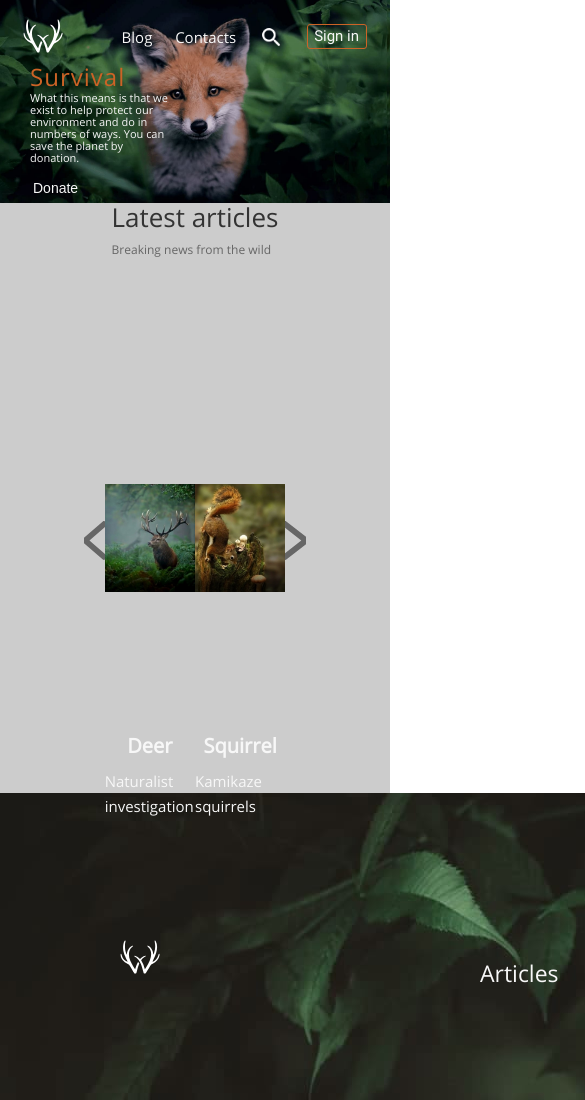
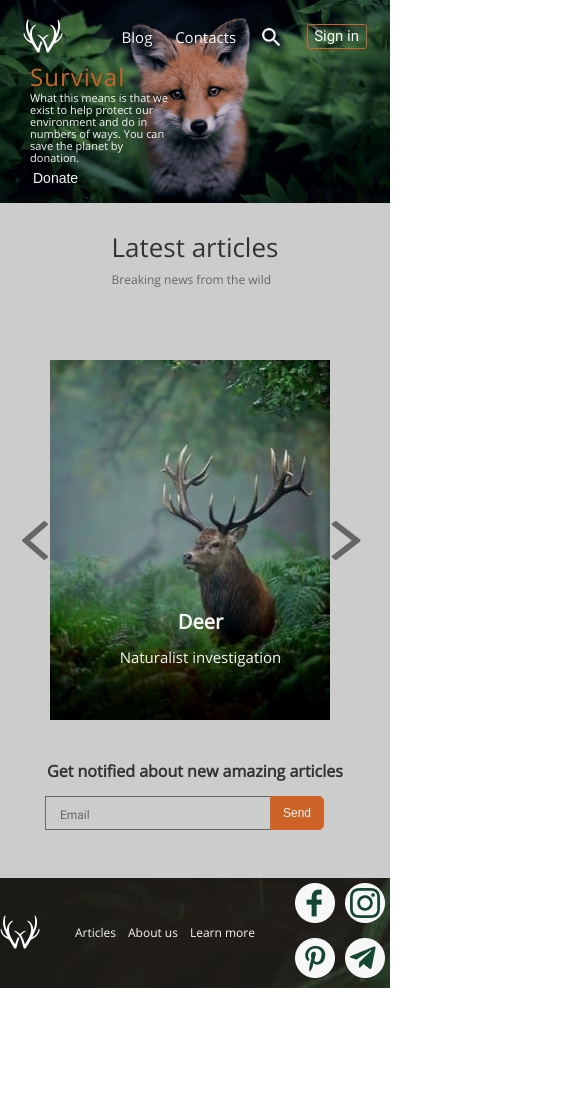
Before and after one commit to SergeyZenkovich/wildlife-demo, a plain HTML site: page index.html in a window 390 px wide. Shown: the top 1100 px of the page, 585 px wide, since content can reach past the window. After the commit the page ends 988 px from the top, so only its background shows below. Drawn offline with Linux system fonts and the light colour scheme.

Commit message:
feat: end adaptive

```diff
--- a/css/styles.css
+++ b/css/styles.css
@@ -478,7 +478,7 @@ footer .logoBlock__text{
   }
   .latestArticlesBlock__headingsBlock{
     position: relative;
-    top: 10px;
+    top: 20px;
     left: auto;
   }
   .latestArticlesBlock__heading{
@@ -501,7 +501,7 @@ footer .logoBlock__text{
     display: flex;
     justify-content: space-between;
     align-items: center;
-    width: 60%;
+    width: 690px;
     height: 360px;
   }
   .slider__nextButton,
@@ -512,15 +512,23 @@ footer .logoBlock__text{
     height: 65px;
   }
   .slider__prevButton{
-    left: 0px;
+    left: -10px;
   }
   .slider__nextButton{
-    right: 0px;
+    right: -10px;
   }
   .slider__slide{
     position: relative;
-    width: auto;
-    height: auto;
+  }
+  .slider__slidesWrapper{
+    width: 650px;
+    height: 360px;
+    overflow: hidden;
+  }
+  .slider__slides{
+    display: flex;
+    justify-content: space-between;
+    width: 950px;
   }
   .slide1{
     left: auto;
@@ -530,7 +538,6 @@ footer .logoBlock__text{
   }
   .slide3{
     left: auto;
-    display: none;
   }
   .slider__slideHeading{
     font-size: 20px;
@@ -544,17 +551,72 @@ footer .logoBlock__text{
   }
 
 
-  /* .latestArticlesBlock{
+  .getNotifiedSection{
     position: relative;
-    width: 83%;
-    height: auto;
+    top: 40px;
+    left: auto;
+    width: 85%;
+    margin: 0 auto;
+  }
+  .getNotifiedSection__heading{
+    font-size: 25px;
+    line-height: 30px;
+  }
+  .getNotifiedSection__form{
+    position: relative;
+    top: auto;
+    width: 660px;
+  }
+  .getNotifiedSection__input{
+    position: relative;
+    left: auto;
+    width: 540px;
+    height: 58px;
+    font-size: 21px;
+  }
+  .getNotifiedSection__input::placeholder{
+    position: relative;
+    left: 12px;
+    top: 2px;
+    font-size: 21px;
+  }
+  .getNotifiedSection__button{
+    left: 539px;
+    width: 108px;
+    height: 58px;
+    font-size: 21px;
   }
 
   footer{
     position: relative;
     width: 100%;
     height: auto;
-  } */
+  }
+  .footerNavigation{
+    position: relative;
+    left: 90px;
+    width: 320px;
+  }
+  .footerNavigation__link{
+    font-size: 18px;
+    line-height: 40px;
+  }
+  .socials{
+    position: relative;
+    left: auto;
+    top: auto;
+    width: 240px;
+  }
+  footer .logoBlock{
+    position: relative;
+    left: 0px;
+    top: auto;
+  }
+  footer .logoBlock__text{
+    position: relative;
+    left: 15px;
+    top: -2px;
+    font-size: 30px;
 }
 @media only screen and (max-width: 900px){
   .headSection{
@@ -607,7 +669,7 @@ footer .logoBlock__text{
     line-height: 18px;
   }
   .survivalBlock__button{
-    top: 5px;
+    top: 0px;
     left: 20px;
     width: 60px;
     height: 25px;
@@ -618,7 +680,7 @@ footer .logoBlock__text{
     height: 90vh;
   }
   .latestArticlesBlock__headingsBlock{
-    top: 0px;
+    top: 10px;
   }
   .latestArticlesBlock__heading{
     font-size: 38px;
@@ -628,6 +690,75 @@ footer .logoBlock__text{
     font-size: 18px;
     line-height: 25px;
   }
+
+  .slider{
+    width: 350px;
+  }
+  .slider__nextButton,
+  .slider__prevButton{
+    position: relative;
+    top: auto;
+    width: 32px;
+    height: 50px;
+  }
+  .slider__prevButton{
+    left: -10px;
+  }
+  .slider__nextButton{
+    right: -10px;
+  }
+  .slider__slide{
+    position: relative;
+  }
+  .slider__slidesWrapper{
+    width: 320px;
+  }
+
+  .getNotifiedSection{
+    top: 20px;
+    width: 85%;
+  }
+  .getNotifiedSection__heading{
+    font-size: 22px;
+    line-height: 25px;
+  }
+  .getNotifiedSection__form{
+    width: 580px;
+  }
+  .getNotifiedSection__input{
+    width: 500px;
+    height: 50px;
+    font-size: 18px;
+  }
+  .getNotifiedSection__input::placeholder{
+    position: relative;
+    left: 12px;
+    top: 2px;
+    font-size: 18px;
+  }
+  .getNotifiedSection__button{
+    left: 505px;
+    width: 88px;
+    height: 50px;
+    font-size: 18px;
+  }
+
+  .footerNavigation{
+    left: 70px;
+    width: 240px;
+  }
+  .footerNavigation__link{
+    font-size: 16px;
+    line-height: 30px;
+  }
+  .socials{
+    width: 180px;
+  }
+  footer .logoBlock__text{
+    left: 5px;
+    top: -2px;
+    font-size: 26px;
+}
 }
 
 @media only screen and (max-width: 700px){
@@ -674,7 +805,7 @@ footer .logoBlock__text{
     line-height: 14px;
   }
   .survivalBlock__button{
-    top: -20px;
+    top: -30px;
     left: 10px;
     width: 40px;
     height: 20px;
@@ -682,10 +813,10 @@ footer .logoBlock__text{
     line-height: 18px;
   }
   main{
-    height: 80vh;
+    height: 85vh;
   }
   .latestArticlesBlock__headingsBlock{
-    top: -10px;
+    top: 0px;
   }
   .latestArticlesBlock__heading{
     font-size: 32px;
@@ -695,6 +826,61 @@ footer .logoBlock__text{
     font-size: 15px;
     line-height: 20px;
   }
+
+  .getNotifiedSection{
+    top: -5px;
+    width: 95%;
+  }
+  .getNotifiedSection__heading{
+    font-size: 20px;
+    line-height: 22px;
+  }
+  .getNotifiedSection__form{
+    width: 420px;
+  }
+  .getNotifiedSection__input{
+    width: 350px;
+    height: 40px;
+    font-size: 15px;
+  }
+  .getNotifiedSection__input::placeholder{
+    position: relative;
+    left: 12px;
+    top: 2px;
+    font-size: 15px;
+  }
+  .getNotifiedSection__button{
+    left: 355px;
+    width: 55px;
+    height: 40px;
+    font-size: 15px;
+  }
+
+  footer{
+    justify-content: space-between;
+  }
+
+  .footerNavigation{
+    left: 50px;
+    width: 190px;
+  }
+  .footerNavigation__link{
+    font-size: 12px;
+    line-height: 20px;
+  }
+  .socials{
+    padding: 0;
+    flex-wrap: wrap;
+    width: 100px;
+  }
+  .socials__element{
+    margin: 5px;
+  }
+  footer .logoBlock__text{
+    left: 5px;
+    top: -2px;
+    font-size: 22px;
+}
 }
 @media only screen and (max-width: 450px){
   .headSection{
@@ -722,7 +908,7 @@ footer .logoBlock__text{
     line-height: 12px;
   }
   .survivalBlock__button{
-    top: -30px;
+    top: -40px;
     left: -5px;
     width: 35px;
     height: 18px;
@@ -730,10 +916,7 @@ footer .logoBlock__text{
   }
 
   main{
-    height: 70vh;
-  }
-  .latestArticlesBlock__headingsBlock{
-    top: -30px;
+    height: 80vh;
   }
   .latestArticlesBlock__heading{
     font-size: 26px;
@@ -743,4 +926,47 @@ footer .logoBlock__text{
     font-size: 12px;
     line-height: 14px;
   }
+  .slider__prevButton{
+    left: 0px;
+  }
+  .slider__nextButton{
+    right: 9px;
+  }
+  .slider__slide img {
+    width: 280px;
+  }
+
+  .getNotifiedSection{
+    top: -5px;
+  }
+  .getNotifiedSection__heading{
+    font-size: 16px;
+    line-height: 18px;
+  }
+  .getNotifiedSection__form{
+    width: 300px;
+  }
+  .getNotifiedSection__input{
+    width: 220px;
+    height: 30px;
+    font-size: 12px;
+  }
+  .getNotifiedSection__input::placeholder{
+    font-size: 12px;
+  }
+  .getNotifiedSection__button{
+    left: 225px;
+    width: 40px;
+    height: 30px;
+    font-size: 12px;
+  }
+
+  .footerNavigation{
+    left: 0px;
+    width: 180px;
+  }
+  .footerNavigation__link{
+    font-size: 12px;
+    line-height: 16px;
+  }
 }
--- a/index.html
+++ b/index.html
@@ -48,6 +48,8 @@
       </div>
       <div class="slider">
         <button class="slider__prevButton"></button>
+        <div class="slider__slidesWrapper">
+          <div class="slider__slides">
             <div class="slider__slide slide1">
               <img src="./assets/images/Deer.jpg" alt="deer">
               <div class="slider__slideTextBlock">
@@ -68,6 +70,9 @@
                 <h4 class ="slider__slideHeading">Bird</h4>
                 <p class="slider__slideParagraph">Birds Fight club</p>
               </div>
+            </div>
+          </div>
+
         </div>
         <button class="slider__nextButton"></button>
       </div>
```
Lines whose indentation alone changed are shown as unchanged.
